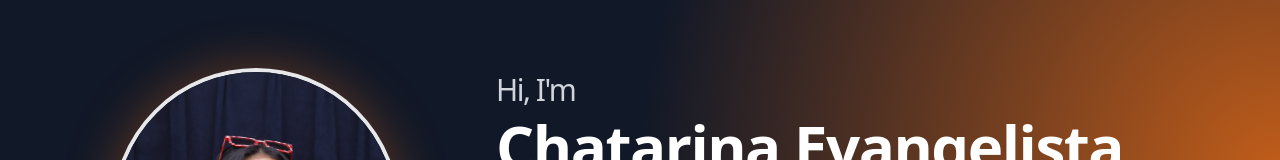
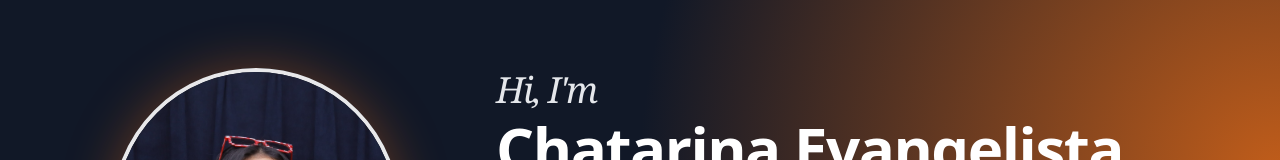
Before and after one commit to Chatarinaeva/portfolio-chatarinaeva, a React (Vite) app: page / in a window 1280 px wide. Shown: the part 220-380 px from the top of the page. Built offline with nearby package versions, Linux system fonts and the light colour scheme.

Commit message:
Update styling for introduction text in App component

```diff
--- a/src/App.tsx
+++ b/src/App.tsx
@@ -107,7 +107,7 @@ function App() {
 
           <div className="text-center md:text-left md:ml-12 flex-1 mt-4 md:mt-0">
             <h1 className="text-4xl sm:text-5xl lg:text-6xl font-bold text-white tracking-tight">
-              <span className="block text-xl sm:text-2xl lg:text-3xl font-medium text-gray-300 mb-2">
+              <span className="block font-serif italic text-2xl sm:text-3xl lg:text-4xl font-medium text-gray-200 mb-2">
                 Hi, I'm
               </span>
               Chatarina Evangelista
```
